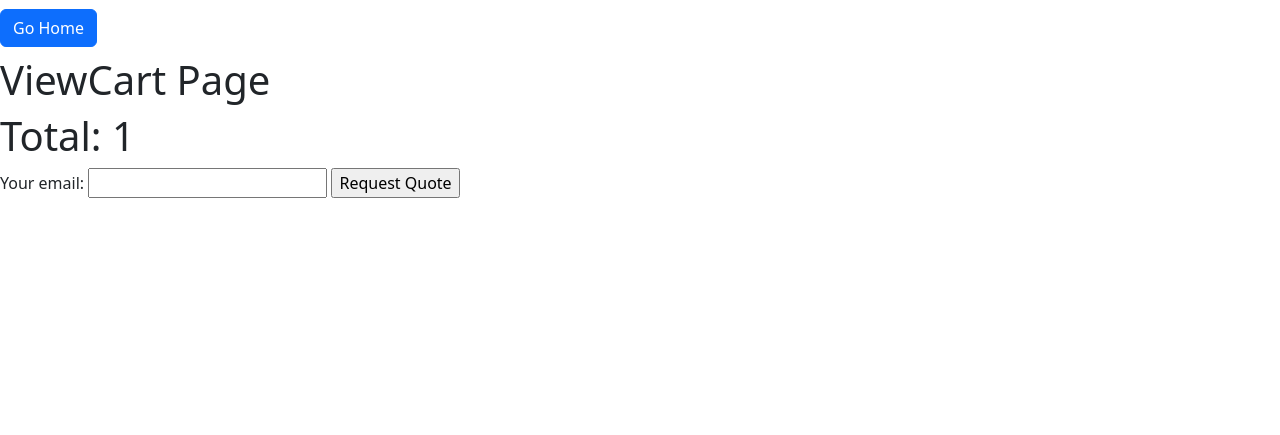
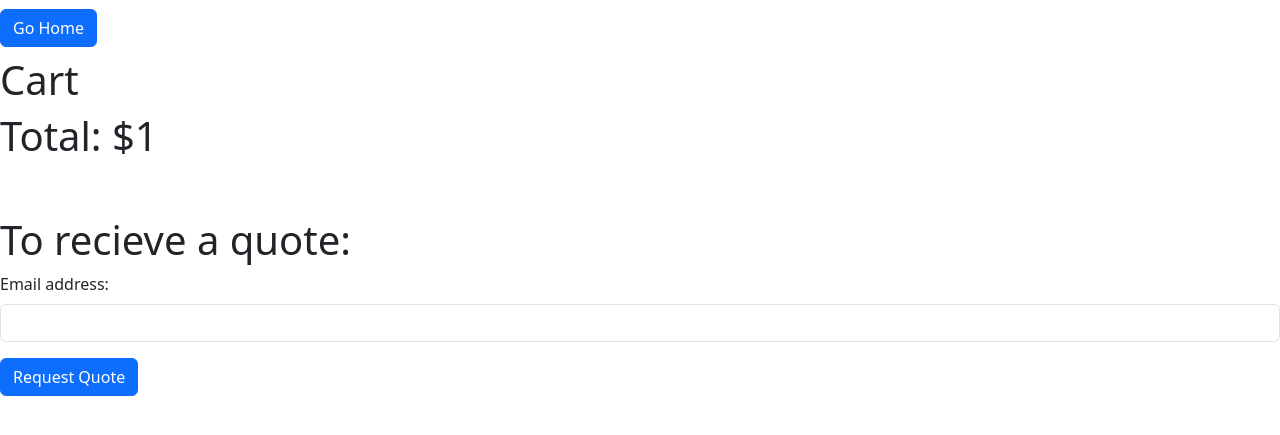
Before and after one commit to emily-jarecki/AHS-Site, a Django app: template main_page/templates/main_page/viewcart.html in a window 1280 px wide. Shown: the top 435 px of the page. Run offline with Django 5.2, Linux system fonts and the light colour scheme; the template is opened without the code that fills it: most values are stand-ins (such as "Sample title", 1, 10 or a date in 2020); some libraries are stand-ins or nearby versions.

Commit message:
styled some cart

```diff
--- a/main_page/templates/main_page/detail.html
+++ b/main_page/templates/main_page/detail.html
@@ -13,7 +13,8 @@
 <body>
   <h1><a class="btn btn-primary" href="/main_page/">Go Home</a></h1>
   <h1>{{ category.name }}</h1>
-  <div class="card-group">
+
+  <div class="card-group row row-cols-1 row-cols-md-2 g-4  d-flex justify-content-center">
     {% for product in products %}
     <div class="card mb-3" style="max-width: 18rem;">
       <img src="https://cdn.commercev3.net/cdn.shopmedvet.com/images/large/{{ product.SKU }}.jpg" class="card-img-top" alt="{{ product.name }}">
@@ -27,6 +28,7 @@
     </div>
     {% endfor %}
   </div>
+
 </body>
 
 </html>
--- a/main_page/templates/main_page/product_detail.html
+++ b/main_page/templates/main_page/product_detail.html
@@ -14,6 +14,8 @@
     <div class="container mt-5 mb-5">
         <div class="row d-flex justify-content-center">
             <div class="col-md-10">
+                <h1><a class="btn btn-primary" href="/main_page/">Go Home</a></h1>
+                <a href="{% url 'detail' product.id %}" class="btn btn-primary">Back to Category</a>
                 <div class="card">
                     <div class="row">
                         <div class="col-md-6">
--- a/main_page/templates/main_page/viewcart.html
+++ b/main_page/templates/main_page/viewcart.html
@@ -13,23 +13,27 @@
 <body>
   <h1><a class="btn btn-primary" href="/main_page/">Go Home</a></h1>
 
-  <h1>ViewCart Page</h1>
+  <h1>Cart</h1>
 
   {% for product in prod_list %}
     {% for key, value in cart_Items.items %}
       {% if key == product.id %}
-        <p>The  product id is {{product.id}}, name is {{product.name}} and it appears: {{value}} times with a price of ${{product.price}}.</p>
+        <h4>Item: {{product.name}}</h4>
+        <p>Qty: {{value}},      Price: ${{product.price}}</p>
+        <br>
       {% endif %}
     {% endfor %}
   {% endfor %}
 
-  <h1>Total: {{total_price_of_cart}}</h1>
-
+  <h1>Total: ${{total_price_of_cart}}</h1>
+<br>
+<br>
+  <h1>To recieve a quote:</h1>
   <form action="." method="post">
     {% csrf_token %}
-    <label for="email">Your email: </label>
-    <input name="email" title="title" id="email" type="email" required>
-    <input type="submit" value="Request Quote">
+    <label for="email" class="form-label">Email address: </label>
+    <input name="email" title="title" id="email" type="email" class="form-control mb-3" required>
+    <input type="submit"  class="btn btn-primary" value="Request Quote">
   </form>
 
 </body>
```
